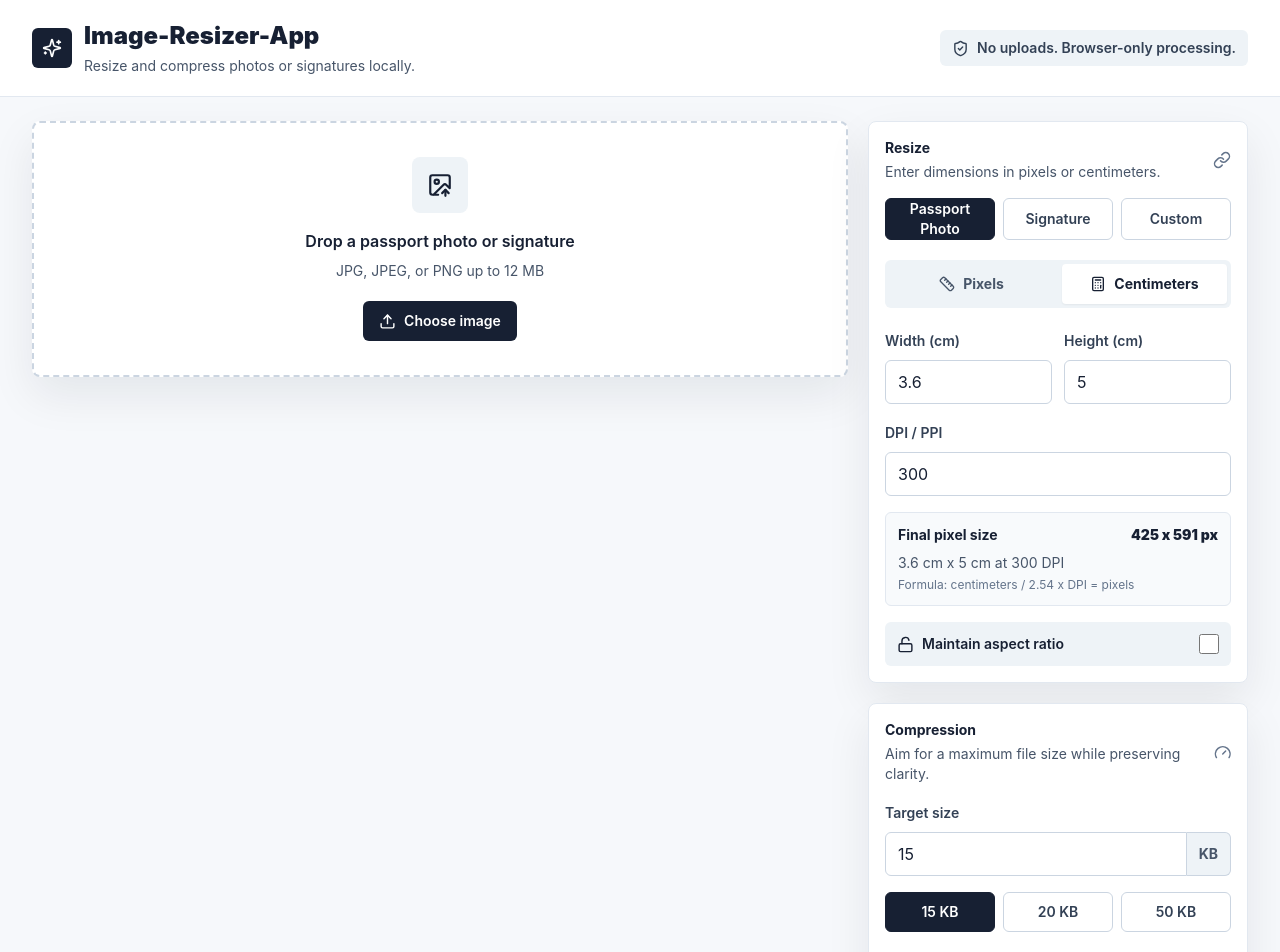
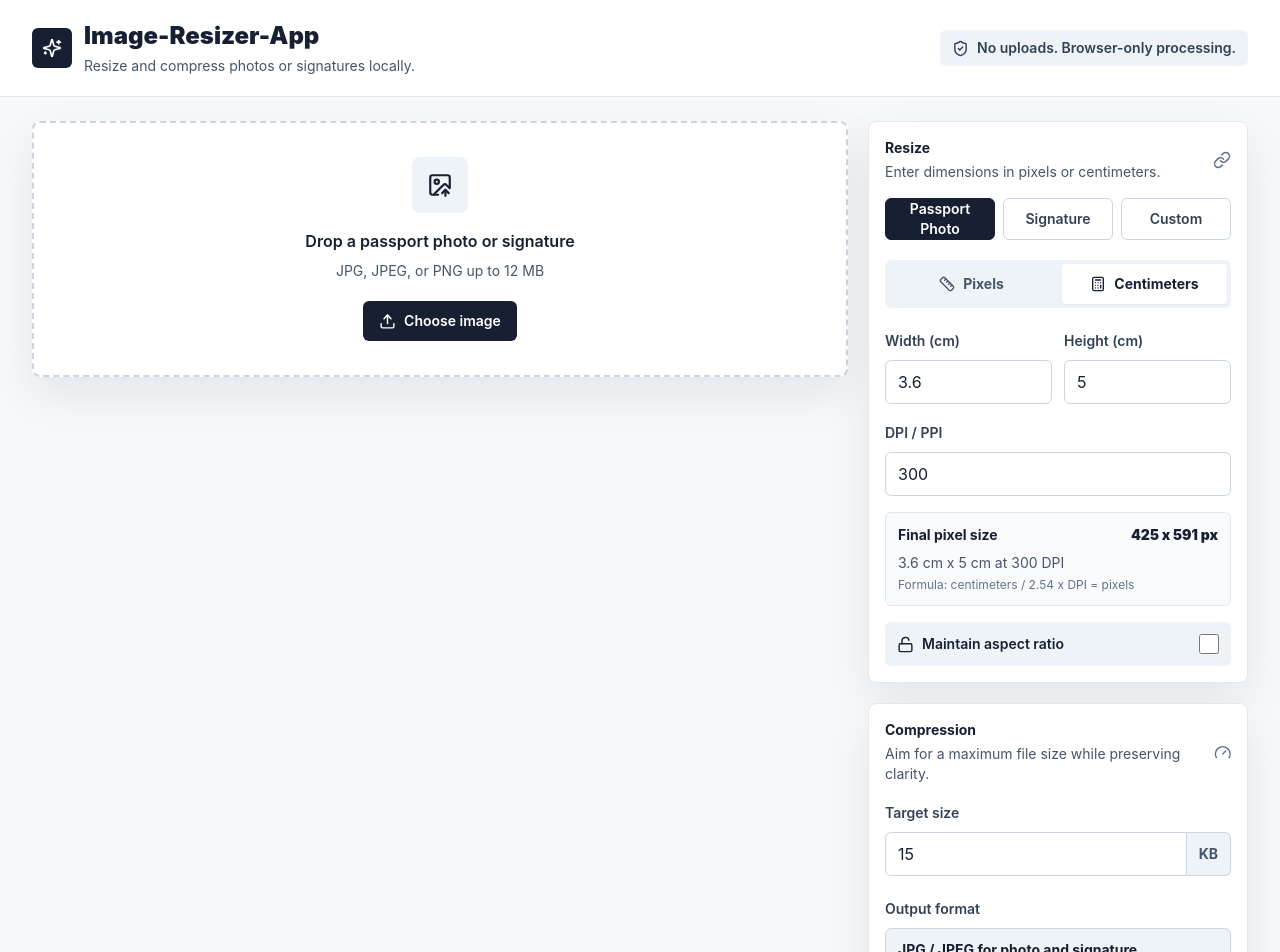
Before and after one commit to shah-shivam-410/Image-Editor-App, a React (Vite) app: page / in a window 1280 px wide. Shown: the top 952 px of the page. Built offline with nearby package versions, Linux system fonts and the light colour scheme; what pica would draw is missing.

Commit message:
Updated Readme and removed target size buttons from CompressionControls

```diff
--- a/src/components/CompressionControls.jsx
+++ b/src/components/CompressionControls.jsx
@@ -1,6 +1,4 @@
 import { Gauge } from 'lucide-react';
-
-const targetOptions = [15, 20, 50];
 
 export default function CompressionControls({ settings, setSettings, disabled }) {
   return (
@@ -35,24 +33,6 @@ export default function CompressionControls({ settings, setSettings, disabled })
         </div>
       </label>
 
-      <div className="mt-4 grid grid-cols-3 gap-2">
-        {targetOptions.map((target) => (
-          <button
-            key={target}
-            type="button"
-            disabled={disabled}
-            onClick={() => setSettings((current) => ({ ...current, targetKb: target }))}
-            className={`h-10 rounded-md border text-sm font-semibold transition ${
-              Number(settings.targetKb) === target
-                ? 'border-ink bg-ink text-white'
-                : 'border-slate-300 bg-white text-slate-700 hover:bg-slate-50'
-            }`}
-          >
-            {target} KB
-          </button>
-        ))}
-      </div>
-
       <label className="mt-5 block">
         <span className="text-sm font-semibold text-slate-700">Output format</span>
         <div className="mt-2 flex h-11 items-center rounded-md border border-slate-300 bg-field px-3 text-sm font-bold text-ink">
```
Also changed, not shown: 1 other file (tests, documents, lock files or other folders).
